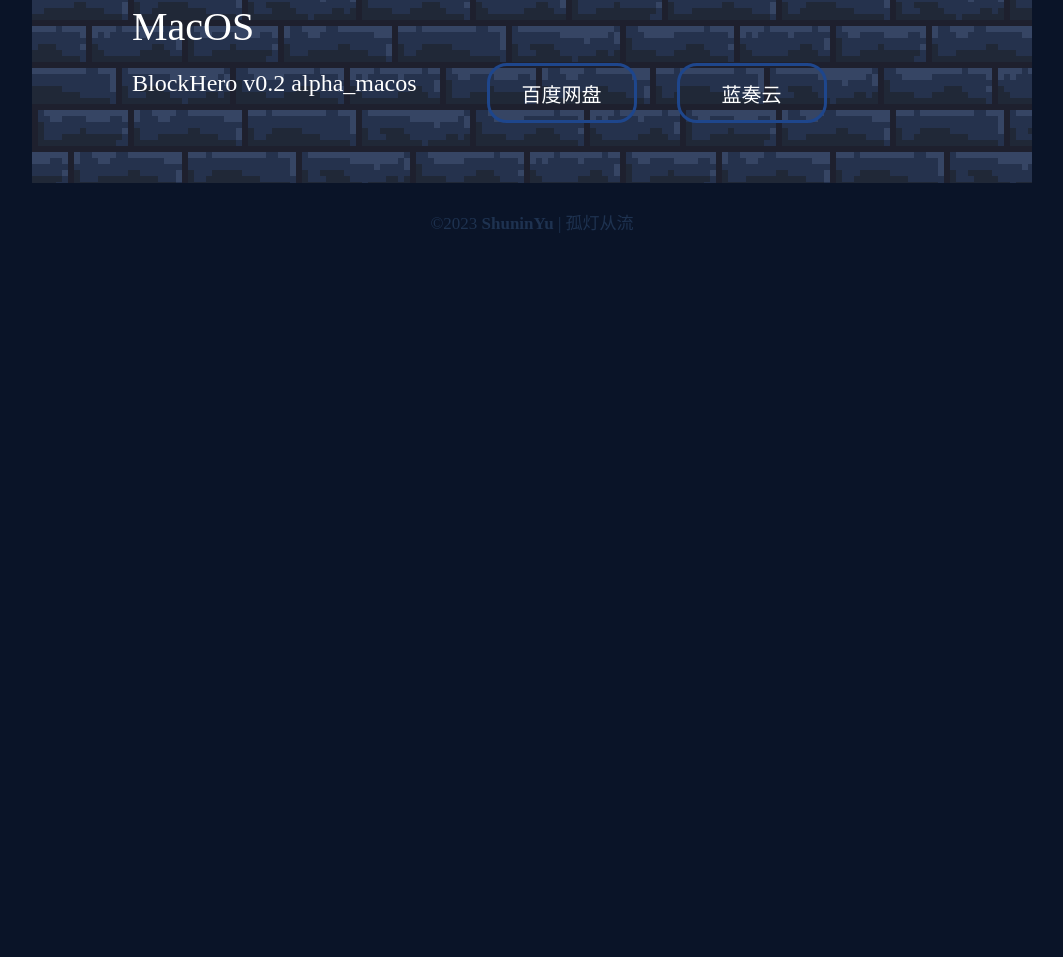
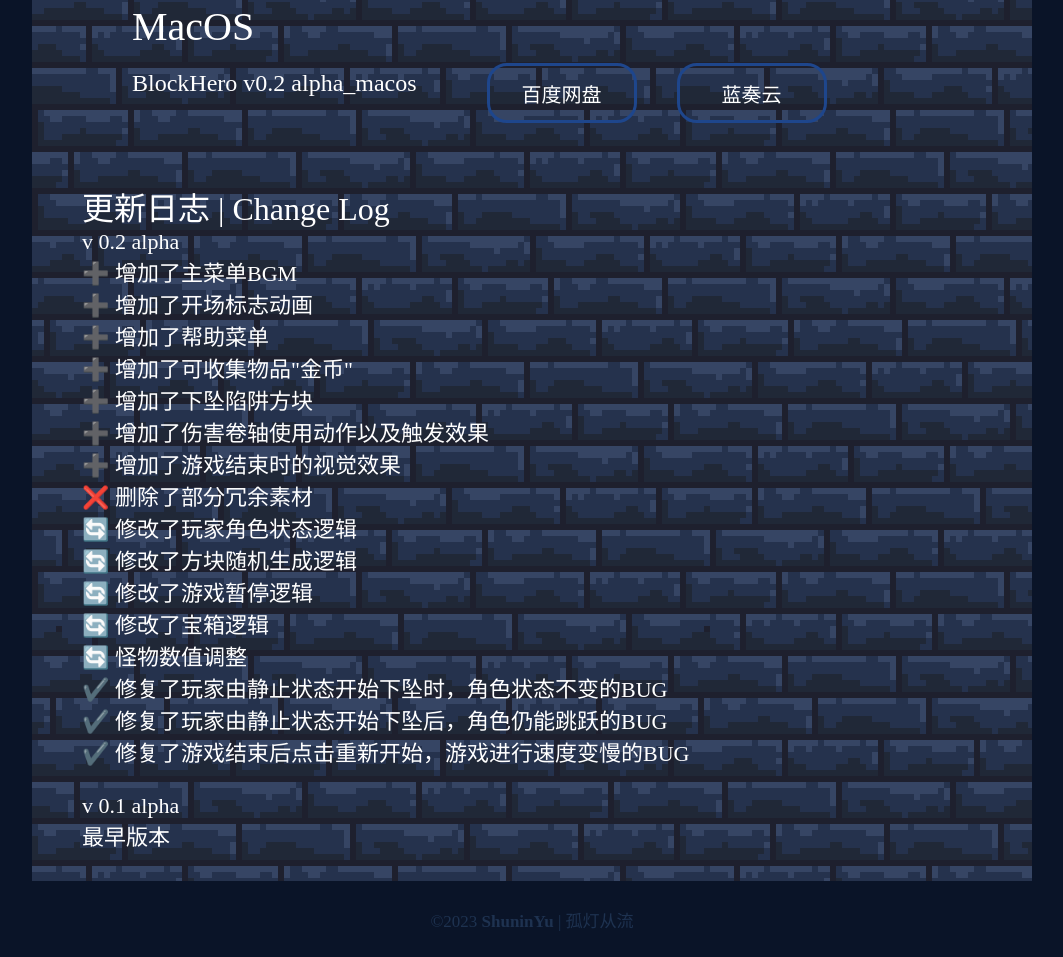
Before and after one commit to ShuninYu/BlockHero, a plain HTML site: page download/index.html in a window 1280 px wide. Shown: the part 458-1415 px from the top of the page, without its empty margins (108-1171 px from the left). Before the commit the page ends 800 px from the top, so only its background shows below. Drawn offline with Linux system fonts and the light colour scheme.

Commit message:
Update index.html

```diff
--- a/download/index.html
+++ b/download/index.html
@@ -55,6 +55,29 @@
                             <button onclick="window.open('https://wwge.lanzouo.com/iXJsm0ujatla')">蓝奏云</button>
                         </div>
                     </div>
+                    <div style="padding-left: 50px; padding-bottom: 30px;">
+                        <h1>更新日志 | Change Log</h1>
+                        <pre style="font-family: 'Hei'; font-size: 22px; font-weight: lighter;">v 0.2 alpha
+➕ 增加了主菜单BGM
+➕ 增加了开场标志动画
+➕ 增加了帮助菜单
+➕ 增加了可收集物品"金币"
+➕ 增加了下坠陷阱方块
+➕ 增加了伤害卷轴使用动作以及触发效果
+➕ 增加了游戏结束时的视觉效果
+❌ 删除了部分冗余素材
+🔄 修改了玩家角色状态逻辑
+🔄 修改了方块随机生成逻辑
+🔄 修改了游戏暂停逻辑
+🔄 修改了宝箱逻辑
+🔄 怪物数值调整
+✔️ 修复了玩家由静止状态开始下坠时，角色状态不变的BUG
+✔️ 修复了玩家由静止状态开始下坠后，角色仍能跳跃的BUG
+✔️ 修复了游戏结束后点击重新开始，游戏进行速度变慢的BUG
+
+v 0.1 alpha
+最早版本</pre>
+                    </div>
                 </div>
             </div>
         </div>
```
